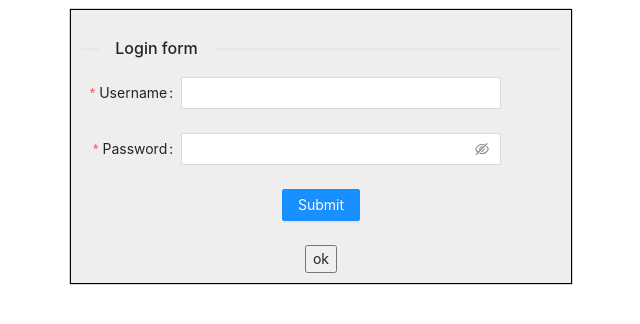
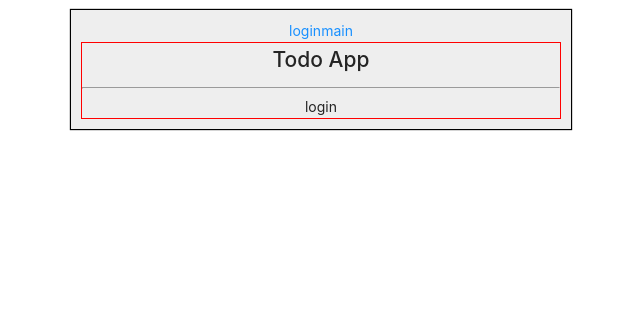
Before and after one commit to kozzztia/NewTodoList, a React (Create React App) app: page /login in a window 1280 px wide. Shown: the top 324 px of the page, without its empty margins (319-959 px from the left). Built offline with nearby package versions, Linux system fonts and the light colour scheme.

Commit message:
save work

```diff
--- a/src/App.tsx
+++ b/src/App.tsx
@@ -1,31 +1,31 @@
-import React, {useEffect, useState} from "react";
+import React, {FC, ReactChildren, useEffect, useState} from "react";
 import "./App.css";
 import 'antd/dist/antd.css'
-import {Link, Navigate, Outlet, Route, Routes, useNavigate} from "react-router-dom";
+import {Link, Navigate, Outlet, Route, RouterProvider, Routes, useNavigate} from "react-router-dom";
 import MainLayout from "./components/MainLayout";
-import LoginForm from "./LoginForm/LoginForm";
-import TodoPage from "./components/TodoPage";
-import Todo from "./components/Todo";
+import MainPage from "./components/MainPage";
+import LoginPage from "./components/LoginPage";
+import Page from "./components/Page";
 
-export default function App():JSX.Element {
+
+
+export default function App(){
     const [isAuth , setIsAuth] = useState(false)
 
         return (
             <div className={"App"}>
-            {/*<nav>*/}
-            {/*    <Link to={"/login"}>SingIn</Link>*/}
-            {/*    <Link to={"/todo_page"}>TodoPage</Link>*/}
-            {/*</nav>*/}
-                 <Routes >
-                     <Route path={"/"} element={<MainLayout/>}/>
-                     <Route  path={"/login"} element={<LoginForm />}/>
-                     <Route path={"/todo_page"} element={!isAuth?<Navigate to={"/login"} replace/>:<TodoPage/>}/>
+                <nav>
+                    <Link to={"/login"}>login</Link>
+                    <Link to={"/main"}>main</Link>
+                    <Outlet/>
+                </nav>
+                <Routes>
+                    <Route path={"/"} element={<MainLayout/>}>
+                        <Route index element={isAuth&&<Navigate to={"/login"} replace/>}/>
+                        <Route path={"login"} element={<LoginPage/>}/>
+                        <Route path={"main"} element={<MainPage/>}/>
+                    </Route>
                 </Routes>
-            <button
-                onClick={()=>{
-                    setIsAuth(prev => !prev)
-                }}
-            >ok</button>
             </div>
         );
     }
--- a/src/LoginForm/LoginForm.tsx
+++ /dev/null
@@ -1,52 +0,0 @@
-import React from 'react';
-
-import {Button, Divider, Form, Input} from "antd";
-import {useNavigate} from "react-router-dom";
-
-interface LoginFormInterface {
-    setIsAuth : React.Dispatch<React.SetStateAction<boolean>>
-}
-
-const LoginForm = () => {
-    const navigate = useNavigate()
-    return (
-        <>
-            <Divider orientation="left" >Login form</Divider>
-
-        <Form
-            className="loginForm"
-            name="basic"
-            labelCol={{ span: 5 }}
-            wrapperCol={{ span: 16 }}
-            onFinish={(e)=> navigate("/todo_page")}
-
-
-            autoComplete="off"
-        >
-            <Form.Item
-                label="Username"
-                name="username"
-                rules={[{ required: true, message: 'Please input your username!' }]}
-            >
-                <Input />
-            </Form.Item>
-
-            <Form.Item
-                label="Password"
-                name="password"
-                rules={[{ required: true, message: 'Please input your password!' }]}
-            >
-                <Input.Password />
-            </Form.Item>
-
-            <Form.Item wrapperCol={{ offset: 4, span: 16 }}>
-                <Button type="primary" htmlType="submit">
-                    Submit
-                </Button>
-            </Form.Item>
-        </Form>
-        </>
-    );
-};
-
-export default LoginForm;
--- /dev/null
+++ b/src/components/LoginPage.tsx
@@ -0,0 +1,13 @@
+import React from 'react';
+import {Link, Outlet} from "react-router-dom";
+
+
+const LoginPage = () => {
+    return (
+        <div>
+            login
+        </div>
+    );
+};
+
+export default LoginPage;
--- a/src/components/MainLayout.tsx
+++ b/src/components/MainLayout.tsx
@@ -1,16 +1,13 @@
 import React from 'react';
-import {Outlet} from "react-router-dom";
-import {Divider, List} from "antd";
+import {Link, Outlet} from "react-router-dom";
 
 const MainLayout = () => {
     return (
-        <List
-            bordered
-        >
-            <Divider orientation="center" ><h2>Todo List</h2></Divider>
+        <div style = {{border:"1px solid red"}}>
+            <h2>Todo App</h2>
+            <hr/>
             <Outlet/>
-            <button>quit</button>
-        </List>
+        </div>
     );
 };
 
--- /dev/null
+++ b/src/components/MainPage.tsx
@@ -0,0 +1,17 @@
+import React from 'react';
+import {Link} from "react-router-dom";
+
+const MainPage = () => {
+    return (
+        <div>
+            <Link to={"1"}>page</Link>
+            <Link to={"2"}>page</Link>
+            <Link to={"3"}>page</Link>
+            <Link to={"4"}>page</Link>
+            <Link to={"5"}>page</Link>
+            MainPage
+        </div>
+    );
+};
+
+export default MainPage;
--- /dev/null
+++ b/src/components/Page.tsx
@@ -0,0 +1,13 @@
+import React from 'react';
+import {useParams} from "react-router-dom";
+
+const Page = () => {
+    const param = useParams()
+    return (
+        <div>
+            <h2>{param.id}</h2>
+        </div>
+    );
+};
+
+export default Page;
--- a/src/components/TodoPage.tsx
+++ /dev/null
@@ -1,19 +0,0 @@
-import React from 'react';
-import {NavLink, Outlet, Route , Navigate} from "react-router-dom";
-
-type isAuthType = {
-    isAuth : boolean
-}
-
-const numbers = [1,2,3,4,5,6,7,8]
-const TodoPage = () => {
-    return (
-        <ul>
-            {numbers.map(item => <NavLink key = {item} to={`/${item}`}>Page {item}</NavLink>)}
-
-        <Outlet/>
-        </ul>
-    );
-};
-
-export default TodoPage;
```
Also changed, not shown: src/LoginForm/type.ts (deleted, +0 -12 lines), src/components/Todo.tsx (deleted, +0 -15 lines), src/store/index.tsx (deleted, +0 -38 lines), src/store/type.ts (deleted, +0 -8 lines). Lines whose indentation alone changed are shown as unchanged.
